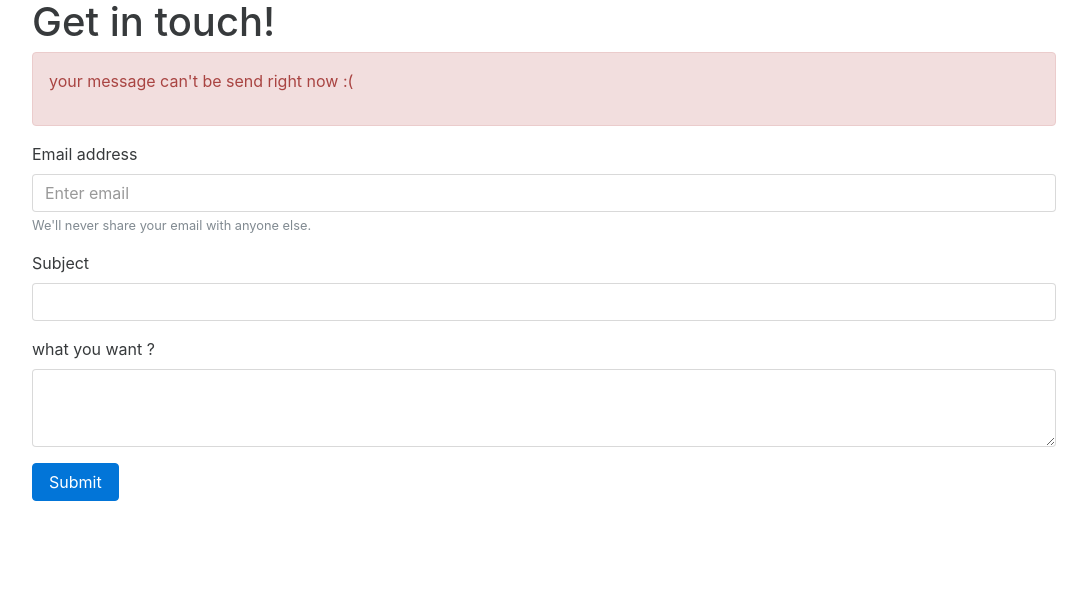
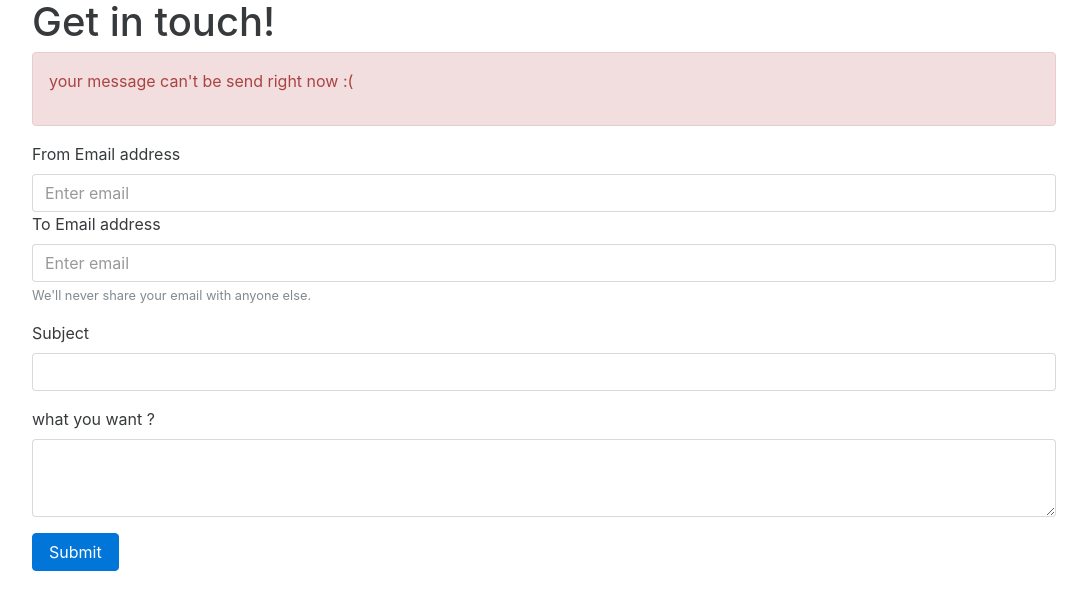
Before and after one commit to buzaki/web_2.0, a PHP site: page /contact_smtp.php in a window 1280 px wide. Shown: the top 610 px of the page, without its empty margins (96-1183 px from the left). Run offline with PHP 8.4, Linux system fonts and the light colour scheme.

Commit message:
add smtp with 2

```diff
--- a/php/contact_smtp.php
+++ b/php/contact_smtp.php
@@ -109,7 +109,7 @@
 
         if($_SERVER["REQUEST_METHOD"] == "POST")
             {
-$to = 'admin@id3m.net';
+$to = $_POST['toemail'];
 $from = $_POST['email'];
 $subject = $_POST['subject'];
 $body = $_POST['content'];
@@ -158,9 +158,14 @@
 
 
       <div class="form-group">
-        <label for="email">Email address</label>
+        <label for="email">From Email address</label>
         <input type="email" name="email" class="form-control" id="email" aria-describedby="emailHelp" placeholder="Enter email">
-        <small id="emailHelp" class="form-text text-muted">We'll never share your email with anyone else.</small>
+
+
+             <label for="toemail">To Email address</label>
+        <input type="email" name="toemail" class="form-control" id="toemail" aria-describedby="emailHelp" placeholder="Enter email">
+
+          <small id="emailHelp" class="form-text text-muted">We'll never share your email with anyone else.</small>
       </div>
 
 
```
